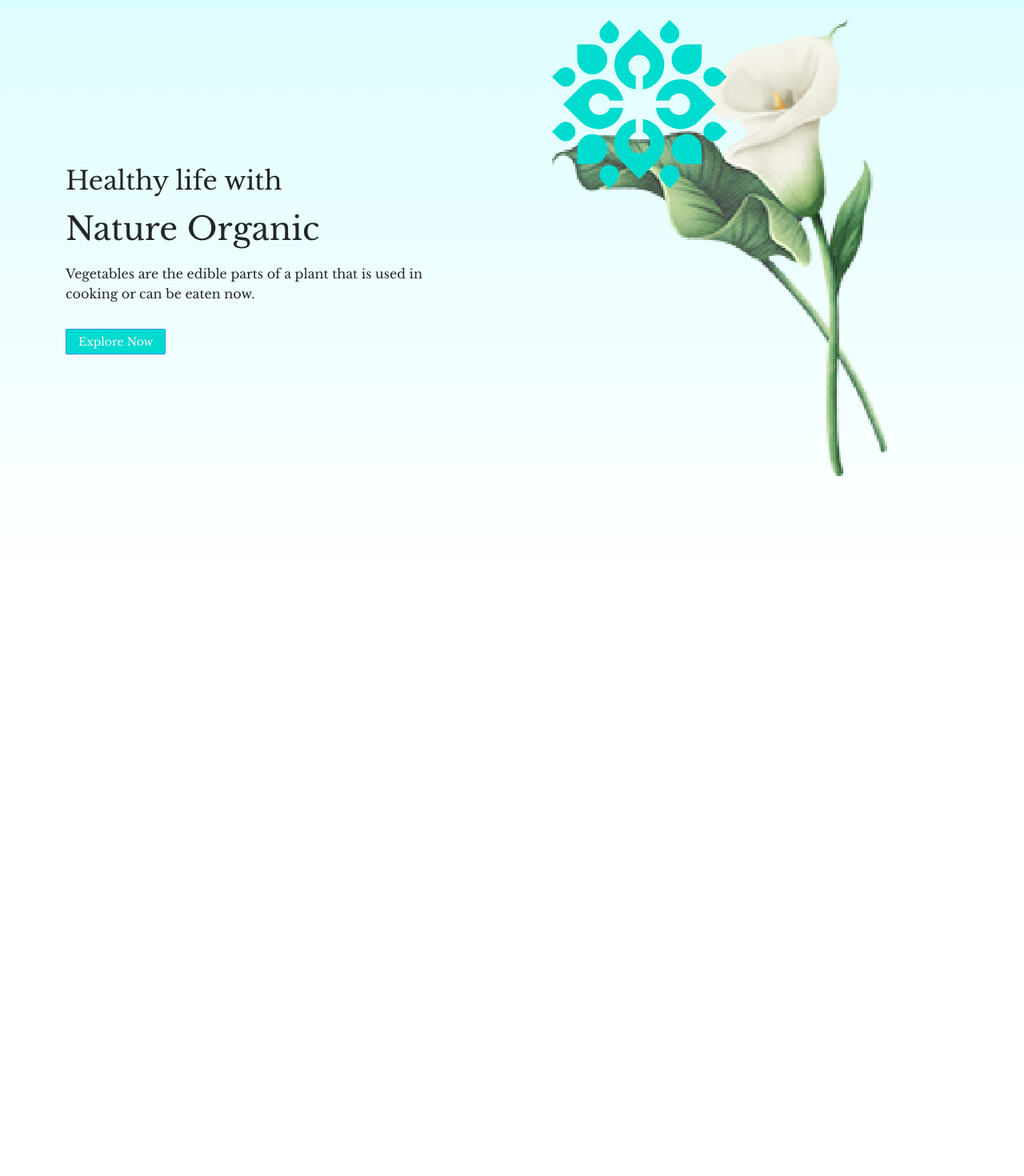
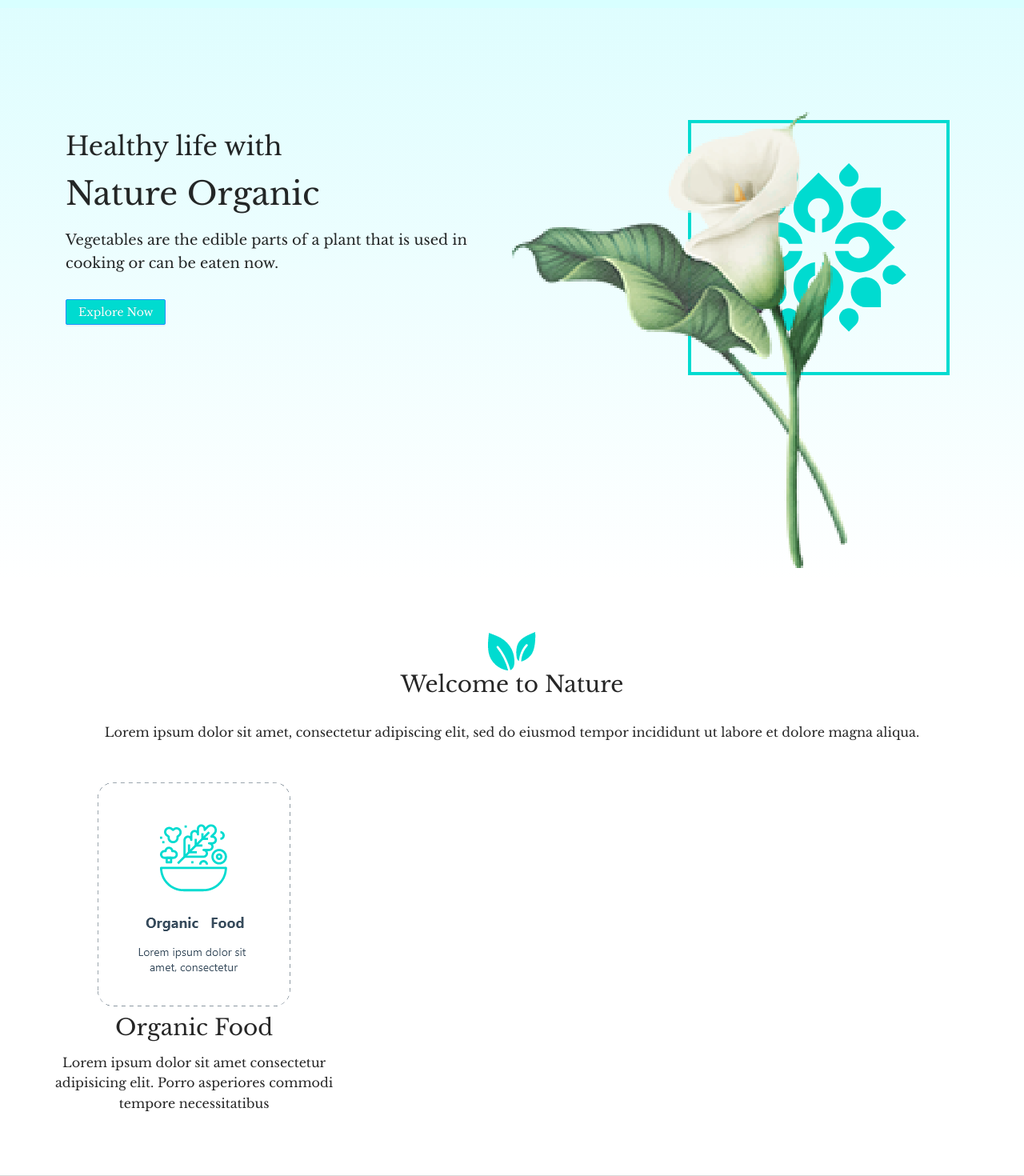
Before and after one commit to mehadiHasanDiner/blog-job-task-client, a React (Create React App) app: page / in a window 1280 px wide. Shown: the part 70-1540 px from the top of the page at 80% size. Before the commit the page ends 800 px from the top, so only its background shows below. Built offline with nearby package versions, Linux system fonts and the light colour scheme.

Commit message:
not finished

```diff
--- a/src/App.css
+++ b/src/App.css
@@ -48,23 +48,17 @@ title holder
   text-align: center;
   position: relative;
   padding: 0 0 20px;
-  margin: 0 0 40px;
+  margin: 0 0 10px;
 }
 
-.titleHolder:after {
-  transform: translateX(-50%);
-  content: '';
-  background: #1890ff;
-  position: absolute;
-  bottom: 0;
-  left: 50%;
-  height: 3px;
-  width: 50px;
-}
 
 .titleHolder h2 {
   font-size: 28px;
   margin: 0;
+}
+
+.titleHolder p {
+
 }
 
 /*
@@ -238,24 +232,45 @@ hero
 ----
 */
 .hero-header{
-  height: 600px;
+  height: 100vh;
 }
 
 .hero-col-left{
   padding-right: 50px;
   padding-top: 30px;
+  top: -100px;
+}
+
+.hero-col-left h1 h2{
+  font-size: 60px;
+  font-weight: bold !important;
+}
+
+.hero-col-left p {
+  font-size: 18px;
 }
 
 .hero-col-right{
   position: relative;
-  left: 50px;
-
 }
 
 .image-div-1{
   position: absolute;
+  left: 220px;
+  top: -220px;
+  border: 4px solid #00dbd0;
+  padding: 50px;
+}
 
+.image-div-2{
+  position: absolute;
+  top: -230px;
 }
+
+.image-div-2 img {
+  width: 419px;
+}
+
 .heroBlock {
   padding-top: 80px;
   height: 100vh;
--- a/src/Components/Home/Header/Hero.js
+++ b/src/Components/Home/Header/Hero.js
@@ -13,10 +13,13 @@ const Hero = () => {
             <div className="heroBlock ant-layout">
                 <Row className="container hero-header" align="middle">
                     <Col span={12} className="hero-col-left">
-                        <h2>Healthy life with</h2>
-                        <h1>Nature Organic</h1>
-                        <p>Vegetables are the edible parts of a plant that is used in cooking or can be eaten now.</p>
-                        <Button style={{ backgroundColor: "#00dbd0" }} type="primary">Explore Now</Button>
+                        <div className="hero-title">
+                            <h2>Healthy life with</h2>
+                            <h1>Nature Organic</h1>
+                            <p>Vegetables are the edible parts of a plant that is used in cooking or can be eaten now.</p>
+                            <Button style={{ backgroundColor: "#00dbd0" }} type="primary">Explore Now</Button>
+                        </div>
+
                     </Col>
                     <Col span={12} className="hero-col-right">
                         <div className="image-div-1">
--- a/src/Components/Home/Home.js
+++ b/src/Components/Home/Home.js
@@ -1,10 +1,12 @@
 import React from 'react';
 import Hero from './Header/Hero';
+import Products from './Products/Products';
 
 const Home = () => {
     return (
         <div>
             <Hero/>
+            <Products/>
         </div>
     );
 };
--- a/src/Components/Home/Products/Products.js
+++ b/src/Components/Home/Products/Products.js
@@ -0,0 +1,50 @@
+import React from 'react';
+import image1 from '../../../images/Group 114.png';
+import image2 from '../../../images/Group 205.png';
+import image3 from '../../../images/Group 207.png';
+import { Row, Col } from 'antd';
+
+const products = [
+    {
+        key: '1',
+        image2: image1,
+        image3: image2,
+        title: 'Organic Food',
+        details: 'Lorem ipsum dolor sit amet consectetur adipisicing elit. Porro asperiores commodi tempore necessitatibus'
+
+    }
+]
+
+const Products = () => {
+    return (
+        <div id="about" className="block aboutBlock">
+            <div className="container-fluid">
+                <div className="titleHolder">
+                    <img src={image1} alt="" />
+                    <h2>Welcome to Nature</h2>
+                </div>
+                <div className="contentHolder">
+                    <p>Lorem ipsum dolor sit amet, consectetur adipiscing elit, sed do eiusmod tempor
+                        incididunt ut labore et dolore magna aliqua.</p>
+                </div>
+                <Row gutter={[16, 16]}>
+                    {products.map(product => {
+                        return (
+                            <Col md={{ span: 8 }} key={product.key}>
+                                <div className="content">
+                                    <div className="icon">
+                                        <img src={image3} alt="" />
+                                    </div>
+                                    <h3>{product.title}</h3>
+                                    <p>{product.details}</p>
+                                </div>
+                            </Col>
+                        );
+                    })}
+                </Row>
+            </div>
+        </div>
+    );
+};
+
+export default Products;
```
